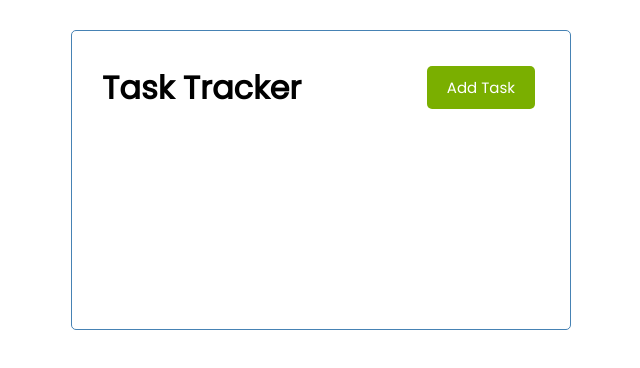
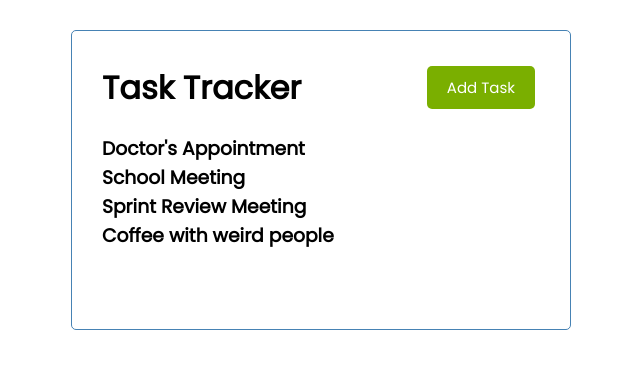
Before and after one commit to Bus42/vue-crash-course, a Vue app: page / in a window 1280 px wide. Shown: the top 368 px of the page, without its empty margins (319-959 px from the left). Built offline with nearby package versions, Linux system fonts and the light colour scheme.

Commit message:
Creates Tasks component, renders to UI

```diff
--- a/src/App.vue
+++ b/src/App.vue
@@ -1,16 +1,52 @@
 <template>
   <div class="container">
     <Header title="Task Tracker" />
+    <Tasks :tasks="tasks" />
   </div>
 </template>
 
 <script>
 import Header from './components/Header'
+import Tasks from './components/Tasks'
 
 export default {
   name: 'App',
   components: {
-    Header
+    Header,
+    Tasks
+  },
+  data() {
+    return {
+      tasks: []
+    }
+  },
+  created() {
+    this.tasks = [
+      {
+        id: 1,
+        text: "Doctor's Appointment",
+        day: "March 1st at 2:30 pm",
+        reminder: true,
+      },
+      {
+        id: 2,
+        text: "School Meeting",
+        day: "March 3rd at 1:30 pm",
+        reminder: true,
+      },
+      {
+        id: 3,
+        text: "Sprint Review Meeting",
+        day: "March 5th at 4:30 pm",
+        reminder: true,
+      },
+      {
+        id: 4,
+        text: "Coffee with weird people",
+        day: "March 6th at 6:30 pm",
+        reminder: false,
+      }
+    ]
   }
 }
 </script>
--- /dev/null
+++ b/src/components/Tasks.vue
@@ -0,0 +1,14 @@
+<template>
+ <div :key="task.id" v-for="task in tasks" >
+    <h3>{{task.text}}</h3>
+ </div>
+</template>
+
+<script>
+export default {
+    name: "Tasks",
+    props: {
+        tasks: Array
+    }
+}
+</script>
```
